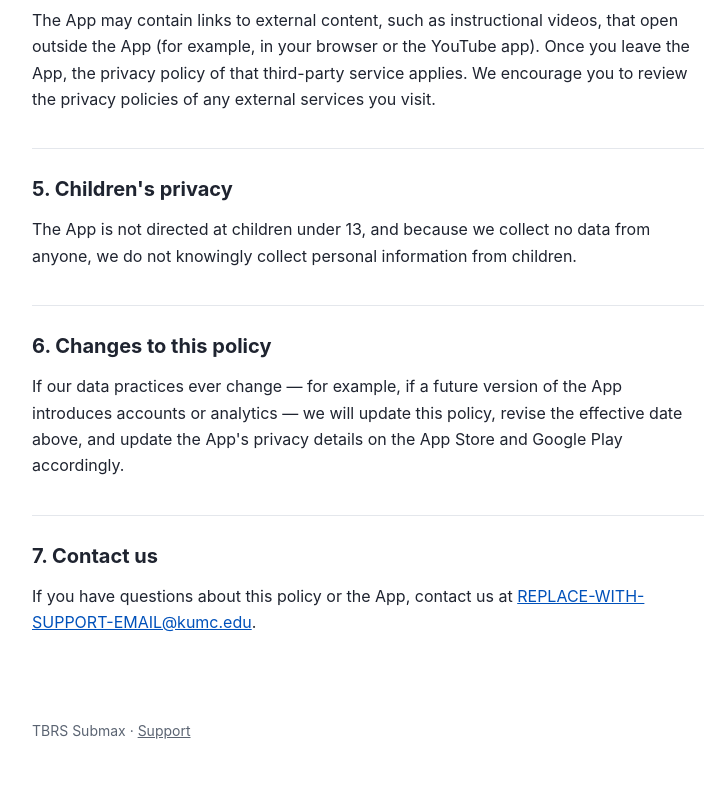
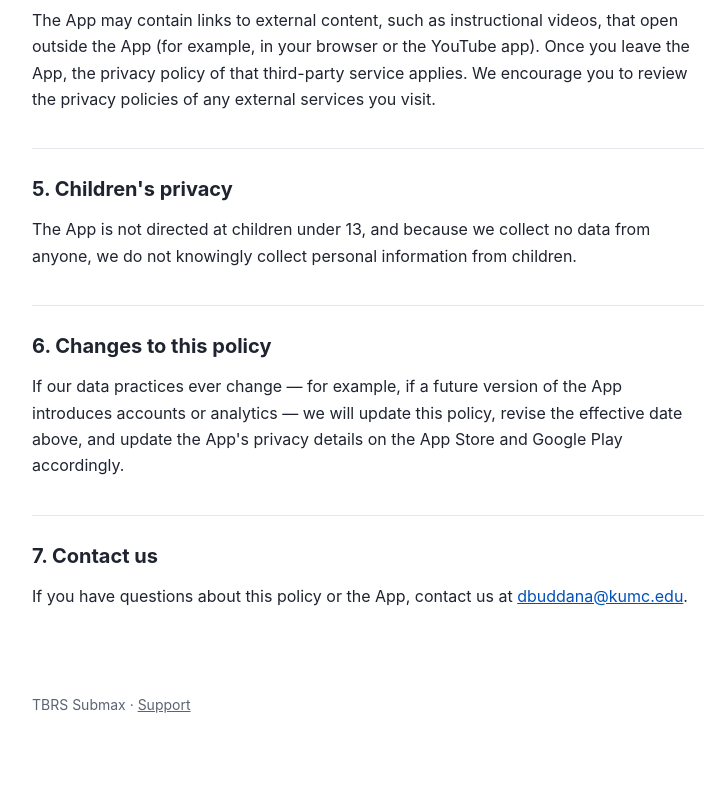
Before and after one commit to dharanikumar755/Submax-Support, a plain HTML site: page privacy.html in a window 1280 px wide. Shown: the part 1244-2047 px from the top of the page, without its empty margins (272-992 px from the left). After the commit the page ends 2020 px from the top, so only its background shows below. Drawn offline with Linux system fonts and the light colour scheme.

Commit message:
Update privacy.html

```diff
--- a/privacy.html
+++ b/privacy.html
@@ -85,7 +85,7 @@
   <p>If our data practices ever change — for example, if a future version of the App introduces accounts or analytics — we will update this policy, revise the effective date above, and update the App's privacy details on the App&nbsp;Store and Google&nbsp;Play accordingly.</p>
 
   <h2>7. Contact us</h2>
-  <p>If you have questions about this policy or the App, contact us at <a href="mailto:REPLACE-WITH-SUPPORT-EMAIL@kumc.edu">REPLACE-WITH-SUPPORT-EMAIL@kumc.edu</a>.</p>
+  <p>If you have questions about this policy or the App, contact us at <a href="mailto:REPLACE-WITH-SUPPORT-EMAIL@kumc.edu">dbuddana@kumc.edu</a>.</p>
 </main>
 <footer>
   <p>TBRS Submax · <a href="index.html">Support</a></p>
```
